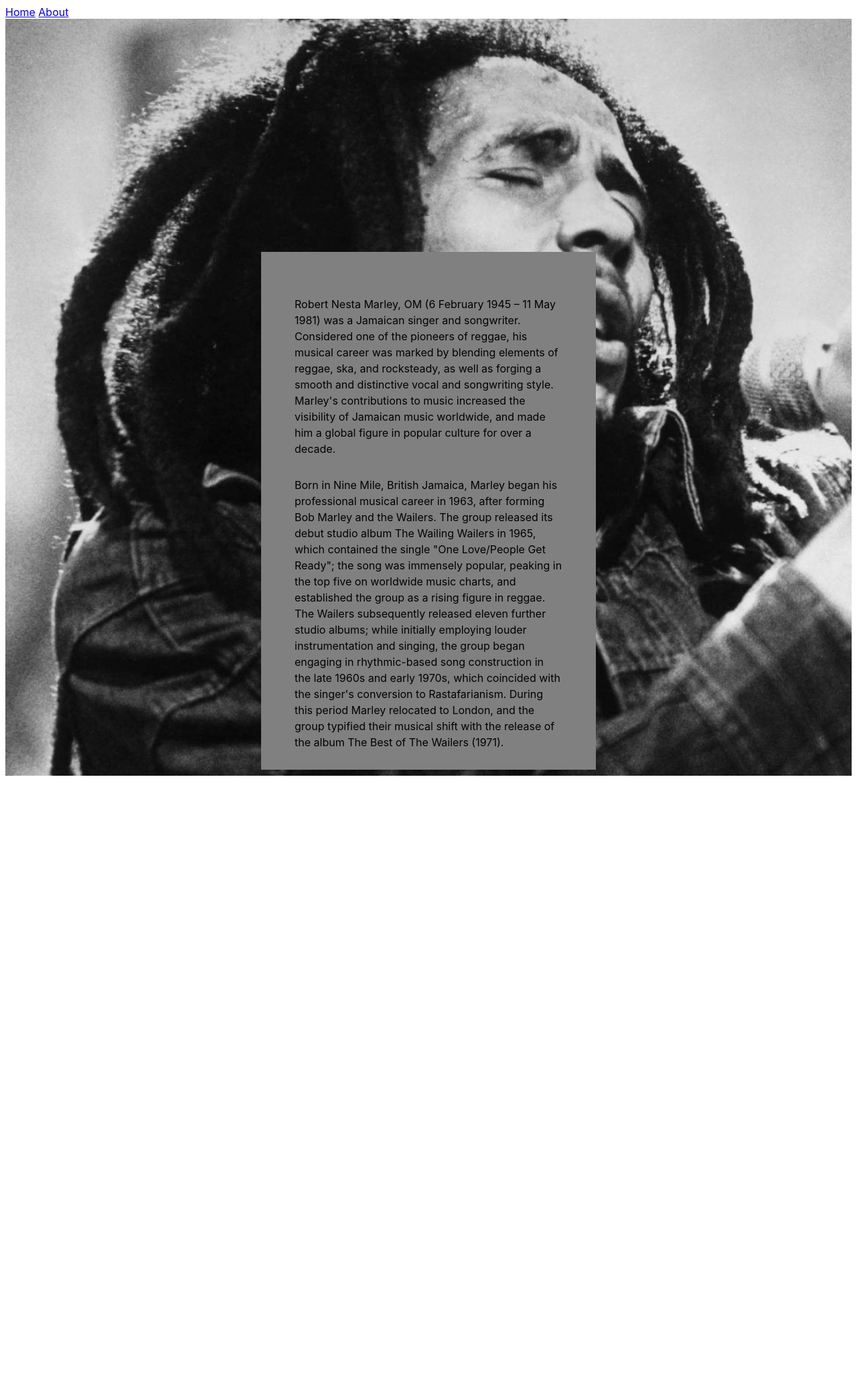
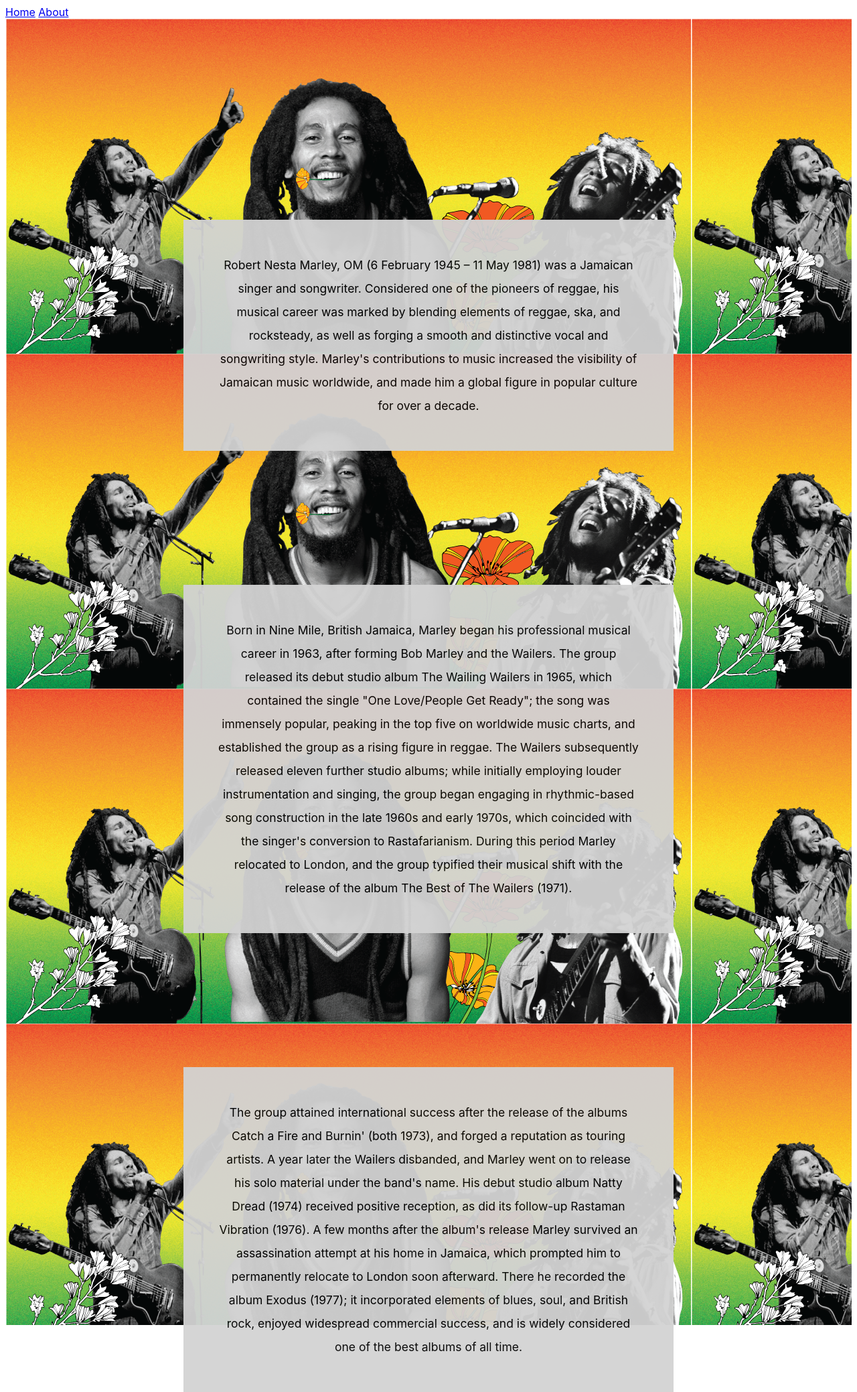
Before and after one commit to bruer/band-site, a Jekyll site: the page built from about.html, in a window 1280 px wide. Shown: the whole page at 67% size. Built offline with Jekyll 4.4.1, drawn with Linux system fonts in a browser that asks for light colours; before the commit the page ends 1365 px from its top, so only the background shows below that.

Commit message:
minor changes

```diff
--- a/_sass/about.scss
+++ b/_sass/about.scss
@@ -1,58 +1,52 @@
 .about-background {
-    background-color: blue;
-    // width: 1920px;
-    // width: 100%;
-    height: 1030px;
+    // background-color: blue;
+    // min-height: 1030px;
+    // padding-bottom: 100px;
+
+    // height: 150rem;
+
+    display: flex;
+    flex-direction: column;
+    align-items: center;
+
+    background-image: url(/assets/img/band_designelements.png);
+    // background-size: cover;
+    background-repeat: repeat;
+}
+
+.about-text {
+    background-color: lightgray;
+
+    width: 50%;
+    // height: 300px;
     padding: 50px;
-    // position: absolute;
+    margin: 100px 0;
 
     display: flex;
     justify-content: center;
-    // align-items: center;
 
-    background-image: url(/assets/img/bm-about.png);
-    background-size: cover;
+    text-align: center;
+    font-size: 17.5px;
+    line-height: 2;
 
+    // overflow: scroll;
+    opacity: 0.95;
+
+    transform: translateY(200px);
 }
 
 .about-foreground {
-    background-color: gray;
-    width: 500px;
-    height: 75%;
-    overflow: scroll;
-    // opacity: 0.75;
+    background-color: lightgray;
 
-    // transform: translateX(180px);
-    // transform: translateY(210px);
+    width: 50%;
+    // height: 50%;
+    padding: 50px;
+    margin: 50px;
+    transform: translateY(200px);
+
+    text-align: center;
+    font-size: 17.5px;
+    line-height: 2;
+
+    opacity: 0.95;
 }
-
-.f-about-head {
-    height: 500px;
-    position: relative;
-
-    background-image: url(/assets/img/band_designelements.png);
-    background-repeat: no-repeat;
-    background-size: cover;
-    background-position: center;
-}
-
-.f-about-head h1 {
-    margin: 0;
-    color: #fff;
-    font-size: 100px;
-    letter-spacing: 50px;
-
-    position: absolute;
-    top: 50%;
-    left: 50%;
-    transform: translate(-50%, -50%);
-}
-
-.f-about-text {
-    padding: 50px;
-}
-
-.f-about-text p {
-    margin-bottom: 30px;
-    line-height: 1.5;
-}
--- a/about.html
+++ b/about.html
@@ -4,13 +4,87 @@ title: About
 ---
 
 <div class="about-background">
-  <div class="about-foreground">
-    <!-- <div class="f-about-head">
-      <h1>About</h1>
-    </div> -->
+
+  <p class="about-text">
+    Robert Nesta Marley, OM (6 February 1945 – 11 May 1981) was a Jamaican
+    singer and songwriter. Considered one of the pioneers of reggae, his musical
+    career was marked by blending elements of reggae, ska, and rocksteady, as
+    well as forging a smooth and distinctive vocal and songwriting style.
+    Marley's contributions to music increased the visibility of Jamaican music
+    worldwide, and made him a global figure in popular culture for over a
+    decade.
+  </p>
+  <p class="about-text">
+    Born in Nine Mile, British Jamaica, Marley began his professional musical
+    career in 1963, after forming Bob Marley and the Wailers. The group released
+    its debut studio album The Wailing Wailers in 1965, which contained the
+    single "One Love/People Get Ready"; the song was immensely popular, peaking
+    in the top five on worldwide music charts, and established the group as a
+    rising figure in reggae. The Wailers subsequently released eleven further
+    studio albums; while initially employing louder instrumentation and singing,
+    the group began engaging in rhythmic-based song construction in the late
+    1960s and early 1970s, which coincided with the singer's conversion to
+    Rastafarianism. During this period Marley relocated to London, and the group
+    typified their musical shift with the release of the album The Best of The
+    Wailers (1971).
+  </p>
+  <p class="about-text">
+    The group attained international success after the release of the albums
+    Catch a Fire and Burnin' (both 1973), and forged a reputation as touring
+    artists. A year later the Wailers disbanded, and Marley went on to release
+    his solo material under the band's name. His debut studio album Natty Dread
+    (1974) received positive reception, as did its follow-up Rastaman Vibration
+    (1976). A few months after the album's release Marley survived an
+    assassination attempt at his home in Jamaica, which prompted him to
+    permanently relocate to London soon afterward. There he recorded the album
+    Exodus (1977); it incorporated elements of blues, soul, and British rock,
+    enjoyed widespread commercial success, and is widely considered one of the
+    best albums of all time.
+  </p>
+
+  <!-- <div class="about-foreground">
+    <p>
+      Robert Nesta Marley, OM (6 February 1945 – 11 May 1981) was a Jamaican
+      singer and songwriter. Considered one of the pioneers of reggae, his
+      musical career was marked by blending elements of reggae, ska, and
+      rocksteady, as well as forging a smooth and distinctive vocal and
+      songwriting style. Marley's contributions to music increased the
+      visibility of Jamaican music worldwide, and made him a global figure in
+      popular culture for over a decade.
+    </p>
+    <p>
+      Born in Nine Mile, British Jamaica, Marley began his professional musical
+      career in 1963, after forming Bob Marley and the Wailers. The group
+      released its debut studio album The Wailing Wailers in 1965, which
+      contained the single "One Love/People Get Ready"; the song was immensely
+      popular, peaking in the top five on worldwide music charts, and
+      established the group as a rising figure in reggae. The Wailers
+      subsequently released eleven further studio albums; while initially
+      employing louder instrumentation and singing, the group began engaging in
+      rhythmic-based song construction in the late 1960s and early 1970s, which
+      coincided with the singer's conversion to Rastafarianism. During this
+      period Marley relocated to London, and the group typified their musical
+      shift with the release of the album The Best of The Wailers (1971).
+    </p>
+    <p>
+      The group attained international success after the release of the albums
+      Catch a Fire and Burnin' (both 1973), and forged a reputation as touring
+      artists. A year later the Wailers disbanded, and Marley went on to release
+      his solo material under the band's name. His debut studio album Natty
+      Dread (1974) received positive reception, as did its follow-up Rastaman
+      Vibration (1976). A few months after the album's release Marley survived
+      an assassination attempt at his home in Jamaica, which prompted him to
+      permanently relocate to London soon afterward. There he recorded the album
+      Exodus (1977); it incorporated elements of blues, soul, and British rock,
+      enjoyed widespread commercial success, and is widely considered one of the
+      best albums of all time.
+    </p>
+  </div> -->
+
+  <!-- <div class="about-foreground">
 
     <div class="f-about-text">
-      <p>
+      <p class="about-text-box">
         Robert Nesta Marley, OM (6 February 1945 – 11 May 1981) was a Jamaican
         singer and songwriter. Considered one of the pioneers of reggae, his
         musical career was marked by blending elements of reggae, ska, and
@@ -48,7 +122,7 @@ title: About
         considered one of the best albums of all time.
       </p>
     </div>
-  </div>
+  </div> -->
 </div>
 
 <script src="/assets/about.js"></script>
--- a/assets/about.js
+++ b/assets/about.js
@@ -1,49 +1,30 @@
 function parallax() {
+  // var box = document.querySelector(".about-foreground");
 
-    var header = document.querySelector(".about-foreground");
-    // console.log(header);
-    var multiplier = 0.3;
+  // var multiplier = 0.2;
 
-    // console.log(isElementInViewport(header));
+  // var distance = elementDistanceFromBottomOfViewport(box);
 
-    if (isElementInViewport(header)) {
-        var distance = elementDistanceFromBottomOfViewport(header);
+  // box.style.transform = "translateY(" + distance * multiplier + "px)";
 
-        // console.log(distance);
-        console.log(distance * multiplier);
+  var boxes = document.querySelectorAll(".about-text");
 
-        header.style.transform = "translateY(" + distance*multiplier + "px)";
-      }
-  }
+  var multiplier = 0.2;
 
-  function isElementInViewport (el) {
-    var rect = el.getBoundingClientRect();
-    console.log("rect top "+rect.top);
-    console.log("rect bottom "+rect.bottom);
-    // console.log("rect left "+rect.left);
-    // console.log("rect right "+rect.right);
+  boxes.forEach(function(box) {
+    var distance = elementDistanceFromBottomOfViewport(box);
 
-    console.log("window height "+window.innerHeight);
-    // console.log("window width "+window.innerWidth);
-    // alert(window.innerWidth);
-
-    return (
-      rect.top >= 0 &&
-      rect.left >= 0 &&
-    //   rect.bottom <= (window.innerHeight || document.documentElement.clientHeight) &&
-      rect.right <= (window.innerWidth || document.documentElement.clientWidth)
-    );
+    // box.style.transform = "translateY(" + distance * multiplier + "px)";
+  });
 }
 
 if (window.addEventListener) {
-    // addEventListener('DOMContentLoaded', parallax, false);
-    addEventListener('load', parallax, false);
-    addEventListener('scroll', parallax, false);
+  addEventListener("DOMContentLoaded", parallax, false);
+  addEventListener("load", parallax, false);
+  addEventListener("scroll", parallax, false);
 }
 
 function elementDistanceFromBottomOfViewport(el) {
   var rect = el.getBoundingClientRect();
-
   return window.innerHeight - rect.top;
-    // return window.innerWidth - rect.right;
 }
```
Also changed, not shown: 4 other files. Lines whose indentation alone changed are shown as unchanged.
